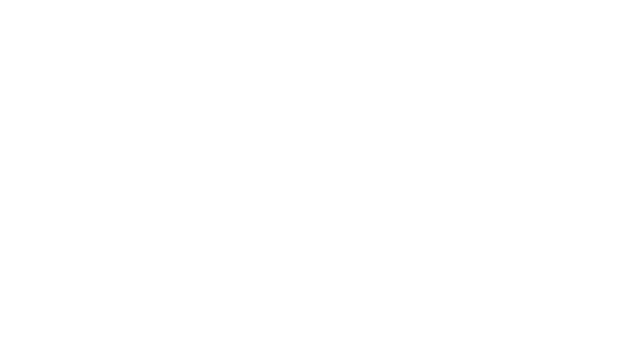
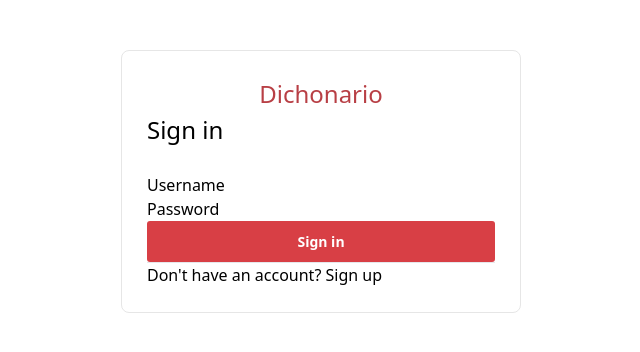
Before and after one commit to geraxrodriguez/Dichonario-Frontend, a React (Vite) app: page /login in a window 1280 px wide. Before the commit this address had no page. Shown: the top 352 px of the page, without its empty margins (319-959 px from the left). Built offline with nearby package versions, Linux system fonts and the light colour scheme.

Commit message:
have added few things for auth: LoginPage, Login css, have added Loginpage to routes in App.jsx

```diff
--- a/src/App.jsx
+++ b/src/App.jsx
@@ -8,6 +8,7 @@
 import SuccessPage from './pages/SuccessPage';
 import SearchResultsPage from './pages/SearchResultsPage';
 import AdminCreateDichoPage from './pages/AdminCreateDichoPage';
+import LoginPage from './pages/LoginPage';
 import './App.css';
 
 const App = () => {
@@ -21,7 +22,8 @@
         <Route path="/success" element={< SuccessPage />} />
         <Route path="/search" element={<SearchResultsPage />} />
       </Route>
-      <Route path="/admin/create-dicho" element={< AdminCreateDichoPage />}/>
+      <Route path="/login" element={<LoginPage />} />
+      <Route path="/admin/create-dicho" element={< AdminCreateDichoPage />} />
     </Routes>
   );
 };
--- /dev/null
+++ b/src/pages/LoginPage.jsx
@@ -0,0 +1,35 @@
+import React from 'react'
+import styles from '../styles/Login.module.css'
+
+const LoginPage = () => {
+    return (
+        <>
+            <section class={styles.prompt}>
+                <h3 className={styles.dichonarioHeader}>Dichonario</h3>
+                <h1 className={styles.signInHeader}>Sign in</h1>
+
+                <form action="/login/password" method="post">
+                    <section>
+                        <label for="username">Username</label>
+                        <input id="username" name="username" type="text" autocomplete="username" required autofocus />
+                    </section>
+                    <section>
+                        <label for="current-password">Password</label>
+                        <input id="current-password" name="password" type="password" autocomplete="current-password" required />
+                    </section>
+                    <button className={styles.signInButton} type="submit">Sign in</button>
+                </form>
+
+                <hr />
+                <p class="help">Don't have an account? <a href="/signup">Sign up</a></p>
+            </section>
+            {/* <footer class="info">
+                <p>Created by <a href="https://www.jaredhanson.me">Jared Hanson</a></p>
+                <p>Part of <a href="https://todomvc.com">TodoMVC</a></p>
+                <p>Authentication powered by <a href="https://www.passportjs.org">Passport</a></p>
+            </footer> */}
+        </>
+    )
+}
+
+export default LoginPage
--- /dev/null
+++ b/src/styles/Login.module.css
@@ -0,0 +1,39 @@
+.prompt {
+    max-width: 400px;
+	margin: 50px auto;
+	padding: 25px;
+	background: #fff;
+	border: 1px solid #e6e6e6;
+	border-radius: 8px;
+}
+
+.signInButton {
+	display: block;
+	padding: 10px;
+	width: 100%;
+	border-radius: 3px;
+	background: #d83f45;
+	font-size: 14px;
+	font-weight: 700;
+	color: white;
+	cursor: pointer;
+}
+
+button:hover {
+	background-color: #c83f45;
+}
+
+.signInHeader {
+	margin: 0 0 20px 0;
+	padding: 0 0 5px 0;
+	font-size: 24px;
+	font-weight: 500;
+}
+
+.dichonarioHeader {
+	margin-top: 0;
+	font-size: 24px;
+	font-weight: 300;
+	text-align: center;
+	color: #b83f45;
+}
```
